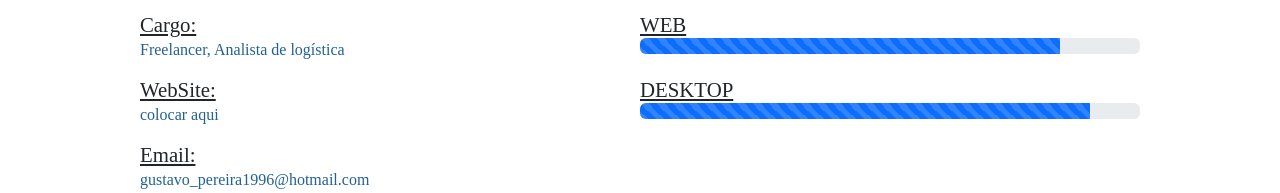
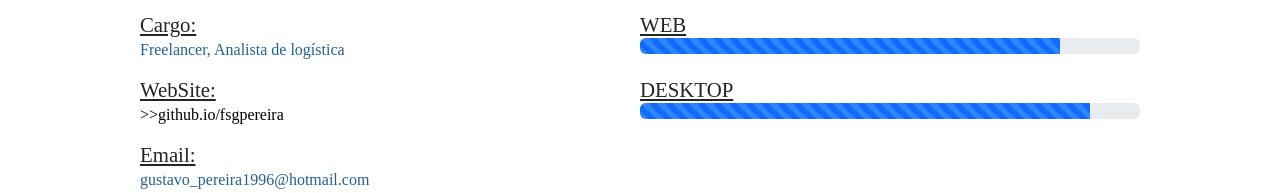
Before and after one commit to fsgpereira/fsgpereira, a plain HTML site: page index.html in a window 1280 px wide. Shown: the part 1518-1711 px from the top of the page. Drawn offline with nearby package versions, Linux system fonts and the light colour scheme; a web font is replaced by a local one.

Commit message:
Adicionando URL do portfólio

```diff
--- a/index.html
+++ b/index.html
@@ -84,7 +84,8 @@
                 <p>Freelancer, Analista de logística</p>
 
                 <h2>WebSite:</h2>
-                <p>colocar aqui</p>
+                <p><a target="_blank" href="https://fsgpereira.github.io/fsgpereira">>>github.io/fsgpereira</a>
+                </p>
 
                 <h2>Email:</h2>
                 <p>gustavo_pereira1996@hotmail.com</p>
```
